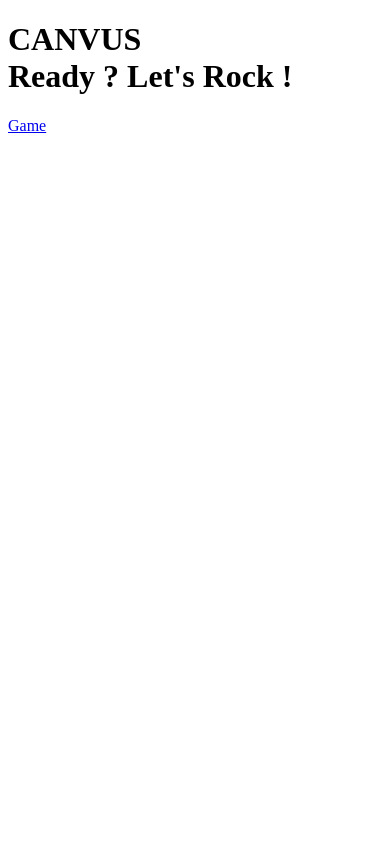
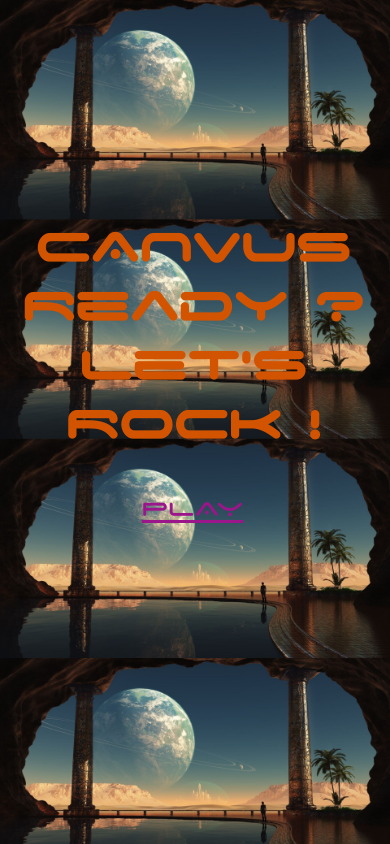
Before and after one commit to kintaro10/CMFjs, a plain HTML site: page page_accueil.html in a window 390 px wide. Drawn offline with Linux system fonts and the light colour scheme.

Commit message:
page accueil modifiée: responsive ok

```diff
--- a/page_accueil.css
+++ b/page_accueil.css
@@ -10,6 +10,10 @@ body {
   font-family: Space, sans-serif;
 }
 
+a {
+  color: #9b158b;
+}
+
 .header {
   position: absolute;
   display: block;
@@ -19,9 +23,20 @@ body {
 
 .titre {
   text-align: center;
-  left: 17%;
+  right: 50px;
   top: 21%;
   position: absolute;
   font-size: 40px;
   color: #d35400;
 }
+
+@media screen and (max-width : 600px) {
+  .titre {
+    font-size: 30px;
+    right: 5px;
+  }
+
+  body {
+    background-size:cover;
+  }
+}
--- a/page_accueil.html
+++ b/page_accueil.html
@@ -2,7 +2,7 @@
 <html>
   <head>
     <meta charset="utf-8">
-    <link rel="stylesheet" href="master.css" media="screen" title="no title">
+    <link rel="stylesheet" href="page_accueil.css" media="screen" title="no title">
     <header>
      <div class="header"></div>
          </div>
@@ -11,7 +11,7 @@
   <body>
     <div class="titre"><h1>CANVUS<br>Ready ? Let's Rock !</h1>
   <footer>
-<a href="index.html">Game</a>
+<a href="index.html">PLAY</a>
   </footer>
   </body>
 </html>
--- a/style.css
+++ b/style.css
@@ -10,7 +10,7 @@ body {
   background-color: #ededed;
   display: flex;
   box-sizing: border-box;
-  height: 100%;
+  height: 100vh;
   justify-content: center;
   align-items: center;
 }
@@ -28,6 +28,14 @@ body {
   width: 100%;
   height: 100vh;
 }
+
+#score {
+  font-size: 80px;
+  bottom: 0;
+  position: absolute;
+  font-family: url("space.ttf");
+}
+
 
 .fly {
 position: absolute;
@@ -75,10 +83,3 @@ animation-timing-function: ease-in-out;
     left:100%;
   }
 }
-
-#score {
-  font-size: 80px;
-  bottom: 0;
-  position: absolute;
-  font-family: url("space.ttf");
-}
```
